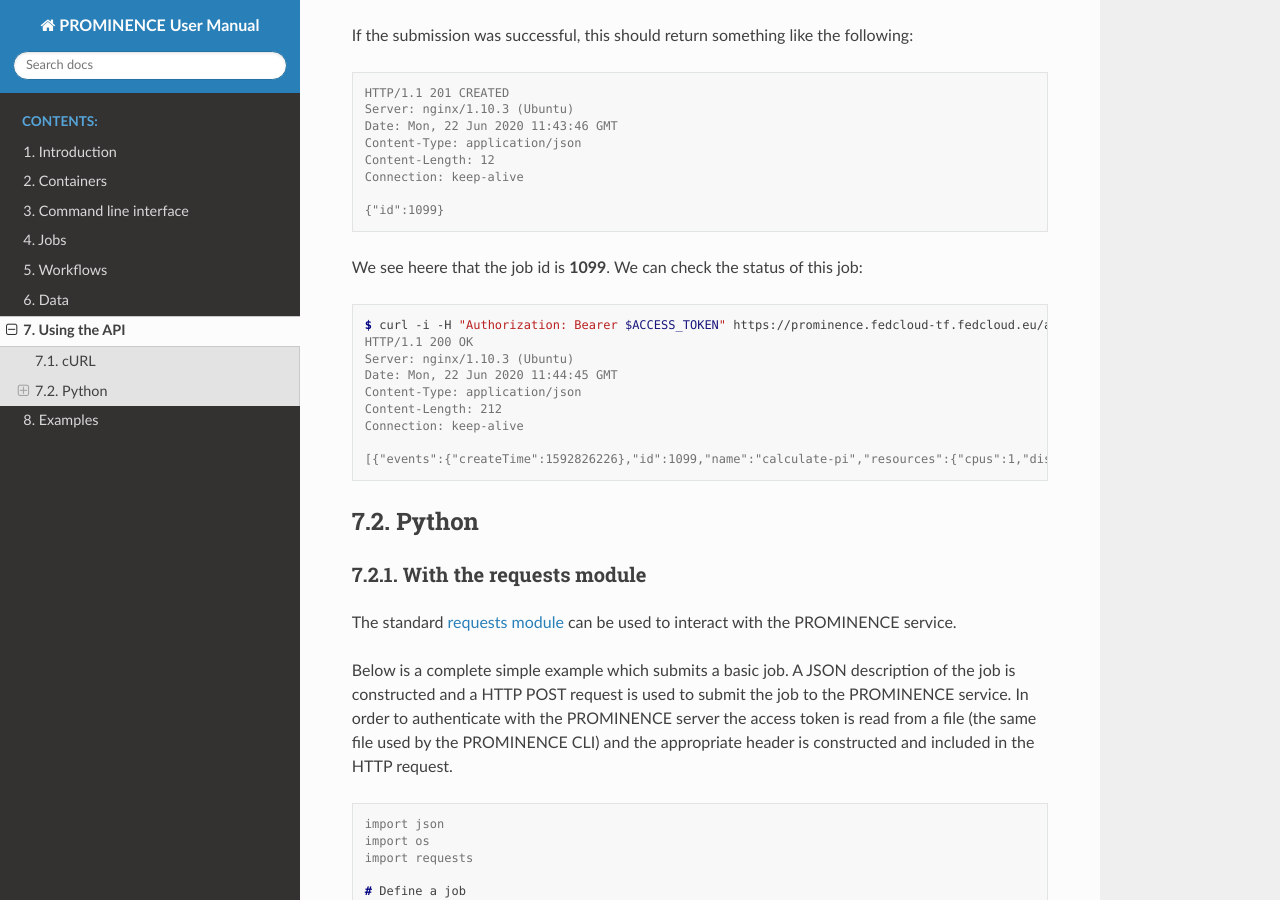
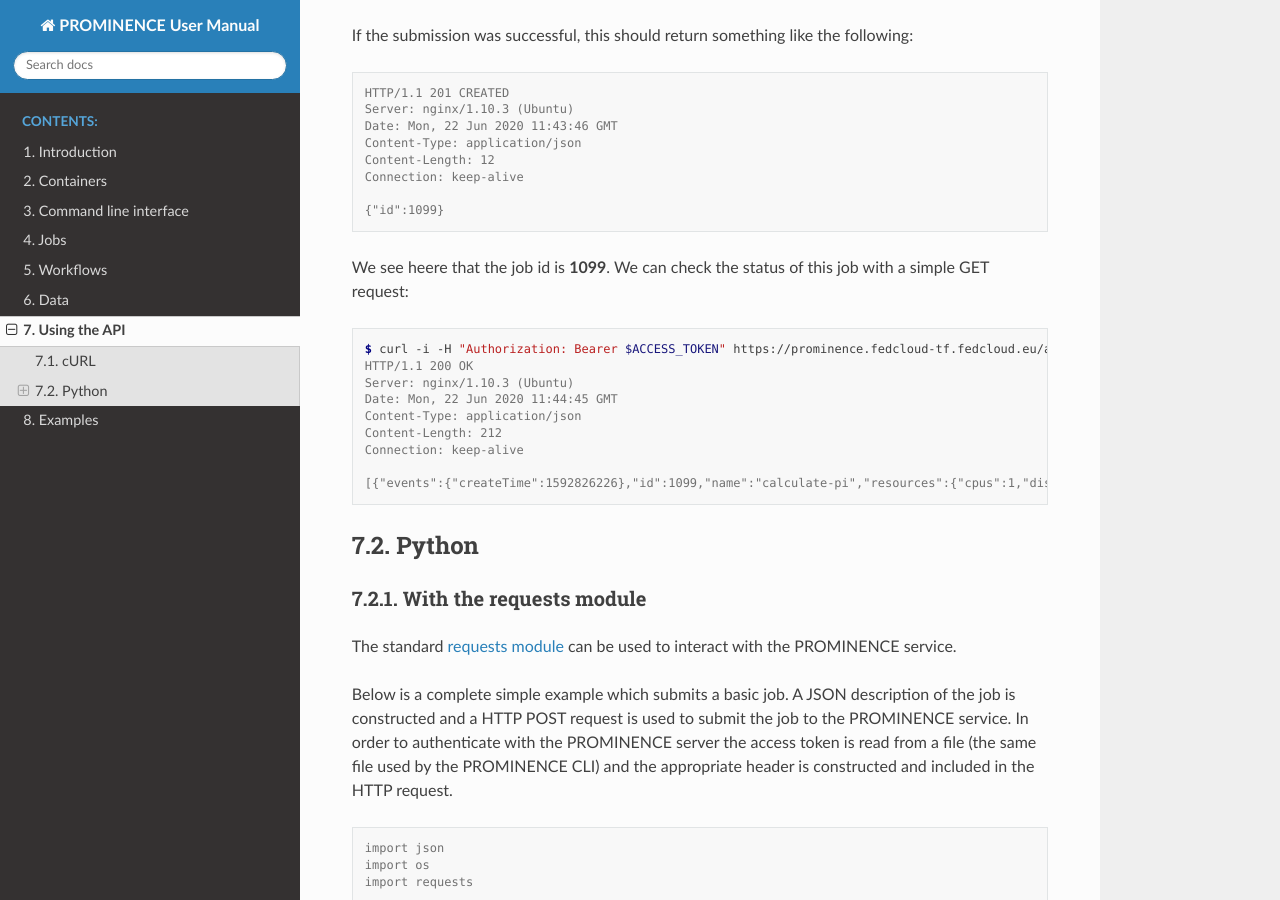
Before and after one commit to prominence-eosc/docs-eosc, a Sphinx documentation site: the page built from source/using-the-api.rst, in a window 1280 px wide and 900 px high, scrolled down 1107 px. Built offline with Sphinx 7.4.7 and the Read the Docs theme 2.0.0, drawn with Linux system fonts in a browser that asks for light colours.

Commit message:
Minor adjustment

```diff
--- a/source/using-the-api.rst
+++ b/source/using-the-api.rst
@@ -62,7 +62,7 @@
 
    {"id":1099}
 
-We see heere that the job id is **1099**. We can check the status of this job:
+We see heere that the job id is **1099**. We can check the status of this job with a simple GET request:
 
 .. code-block:: console
 
```
